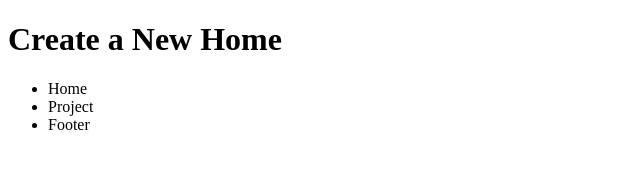
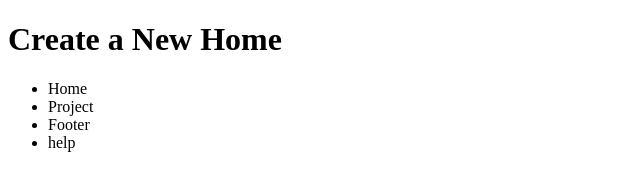
Before and after one commit to Mahirtm/Github-account-add-commit-push, a plain HTML site: page index.html in a window 1280 px wide. Shown: the full height of the page, 0-640 px from the left. Drawn offline with Linux system fonts and the light colour scheme.

Commit message:
Update fix issue #2
i styling navigation var and fix this issue

```diff
--- a/index.html
+++ b/index.html
@@ -11,6 +11,7 @@
         <li>Home</li>
         <li>Project</li>
         <li>Footer</li>
+        <li>help</li>
     </ul>
 </body>
 </html>
```
